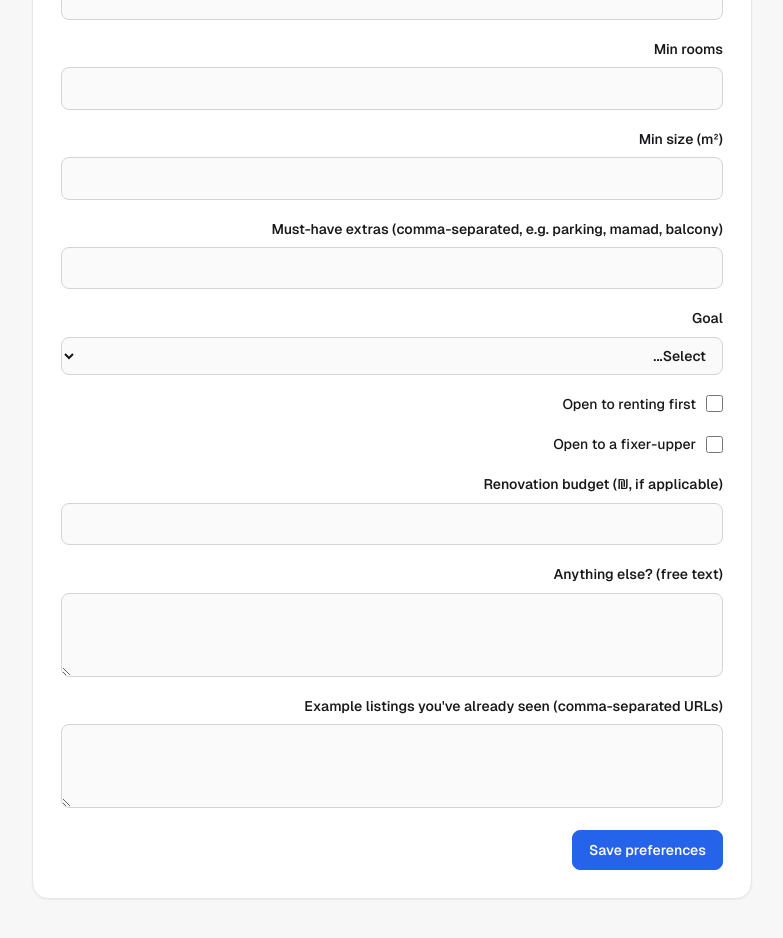
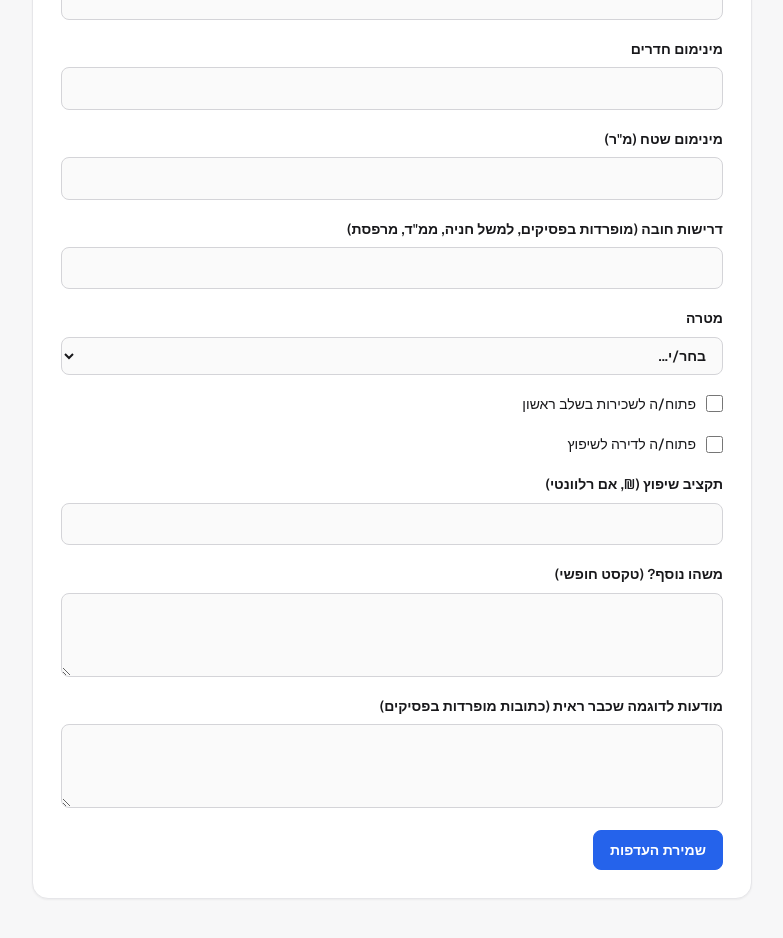
Before and after one commit to yuvalzafrir-creator/home, a Next.js app: page /onboarding in a window 1280 px wide. Shown: the part 420-1358 px from the top of the page, without its empty margins (248-1031 px from the left). Built offline with nearby package versions, Linux system fonts and the light colour scheme; no server answers; the database is empty.

Commit message:
feat: Hebrew onboarding form with create/edit modes and pre-fill

```diff
--- a/src/app/globals.css
+++ b/src/app/globals.css
@@ -410,6 +410,15 @@ form [role="alert"] {
   font-size: 14px;
 }
 
+.form-saved {
+  color: var(--success);
+  background: var(--success-soft);
+  border: 1px solid color-mix(in srgb, var(--success) 30%, var(--border));
+  padding: 10px 14px;
+  border-radius: var(--radius-sm);
+  font-size: 14px;
+}
+
 /* ---------- Inline controls (filter selects) ---------- */
 .control-row {
   display: flex;
--- a/src/components/OnboardingForm.tsx
+++ b/src/components/OnboardingForm.tsx
@@ -2,16 +2,24 @@
 
 import { useState } from "react";
 import { useRouter } from "next/navigation";
+import type { ProfileData } from "@/lib/profile";
 
-export function OnboardingForm() {
+interface OnboardingFormProps {
+  mode?: "create" | "edit";
+  initial?: ProfileData | null;
+}
+
+export function OnboardingForm({ mode = "create", initial = null }: OnboardingFormProps) {
   const router = useRouter();
   const [submitting, setSubmitting] = useState(false);
   const [error, setError] = useState<string | null>(null);
+  const [saved, setSaved] = useState(false);
 
   async function handleSubmit(e: React.FormEvent<HTMLFormElement>) {
     e.preventDefault();
     setSubmitting(true);
     setError(null);
+    setSaved(false);
 
     const form = new FormData(e.currentTarget);
     const payload = {
@@ -37,37 +45,45 @@ export function OnboardingForm() {
     setSubmitting(false);
 
     if (!res.ok) {
-      setError("Please check the form — something was missing or invalid.");
+      setError("יש לבדוק את הטופס — משהו חסר או לא תקין.");
       return;
     }
 
-    router.push("/");
+    if (mode === "edit") {
+      setSaved(true);
+      router.refresh();
+    } else {
+      router.push("/");
+    }
   }
+
+  const csv = (a: string[] | undefined) => (a ?? []).join(", ");
 
   return (
     <form onSubmit={handleSubmit}>
-      <label>Locations (comma-separated)<input name="locations" required /></label>
-      <label>Max budget (₪)<input name="budgetMax" type="number" required /></label>
-      <label>Min rooms<input name="minRooms" type="number" step="0.5" /></label>
-      <label>Min size (m²)<input name="minSizeSqm" type="number" /></label>
-      <label>Must-have extras (comma-separated, e.g. parking, mamad, balcony)<input name="mustHaveExtras" /></label>
+      <label>אזורים (מופרדים בפסיקים)<input name="locations" required defaultValue={csv(initial?.locations)} /></label>
+      <label>תקציב מקסימלי (₪)<input name="budgetMax" type="number" required defaultValue={initial?.budgetMax ?? ""} /></label>
+      <label>מינימום חדרים<input name="minRooms" type="number" step="0.5" defaultValue={initial?.minRooms ?? ""} /></label>
+      <label>מינימום שטח (מ&quot;ר)<input name="minSizeSqm" type="number" defaultValue={initial?.minSizeSqm ?? ""} /></label>
+      <label>דרישות חובה (מופרדות בפסיקים, למשל חניה, ממ&quot;ד, מרפסת)<input name="mustHaveExtras" defaultValue={csv(initial?.mustHaveExtras)} /></label>
       <label>
-        Goal
-        <select name="goal" required defaultValue="">
-          <option value="" disabled>Select...</option>
-          <option value="primary">Primary residence</option>
-          <option value="investment">Investment</option>
+        מטרה
+        <select name="goal" required defaultValue={initial?.goal ?? ""}>
+          <option value="" disabled>בחר/י...</option>
+          <option value="primary">מגורים</option>
+          <option value="investment">השקעה</option>
         </select>
       </label>
-      <label><input name="openToRenting" type="checkbox" /> Open to renting first</label>
-      <label><input name="openToFixerUpper" type="checkbox" /> Open to a fixer-upper</label>
-      <label>Renovation budget (₪, if applicable)<input name="renovationBudget" type="number" /></label>
-      <label>Anything else? (free text)<textarea name="freeText" /></label>
-      <label>Example listings you've already seen (comma-separated URLs)<textarea name="exampleUrls" /></label>
+      <label><input name="openToRenting" type="checkbox" defaultChecked={initial?.openToRenting ?? false} /> פתוח/ה לשכירות בשלב ראשון</label>
+      <label><input name="openToFixerUpper" type="checkbox" defaultChecked={initial?.openToFixerUpper ?? false} /> פתוח/ה לדירה לשיפוץ</label>
+      <label>תקציב שיפוץ (₪, אם רלוונטי)<input name="renovationBudget" type="number" defaultValue={initial?.renovationBudget ?? ""} /></label>
+      <label>משהו נוסף? (טקסט חופשי)<textarea name="freeText" defaultValue={initial?.freeText ?? ""} /></label>
+      <label>מודעות לדוגמה שכבר ראית (כתובות מופרדות בפסיקים)<textarea name="exampleUrls" defaultValue={csv(initial?.exampleUrls)} /></label>
 
       {error && <p role="alert">{error}</p>}
+      {saved && <p className="form-saved">ההעדפות נשמרו.</p>}
       <button type="submit" className="btn-primary" disabled={submitting}>
-        {submitting ? "Saving…" : "Save preferences"}
+        {submitting ? "שומר…" : mode === "edit" ? "עדכון העדפות" : "שמירת העדפות"}
       </button>
     </form>
   );
```
